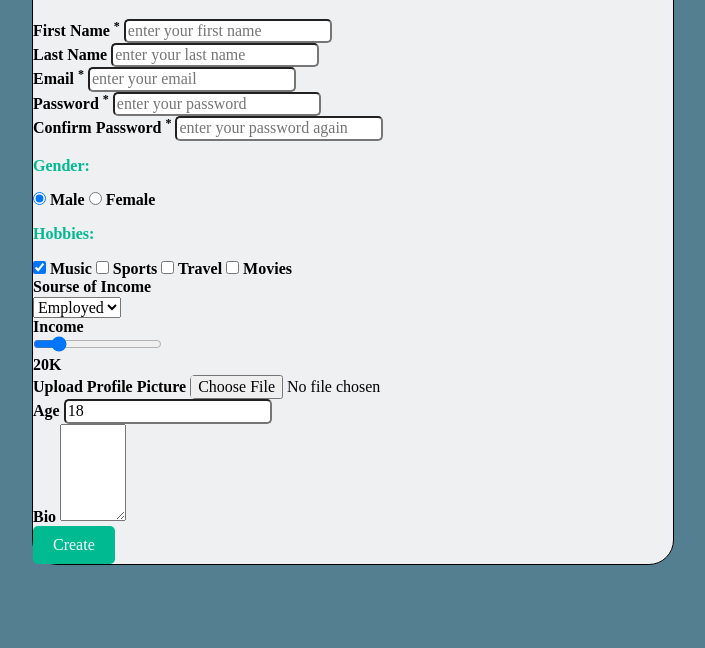
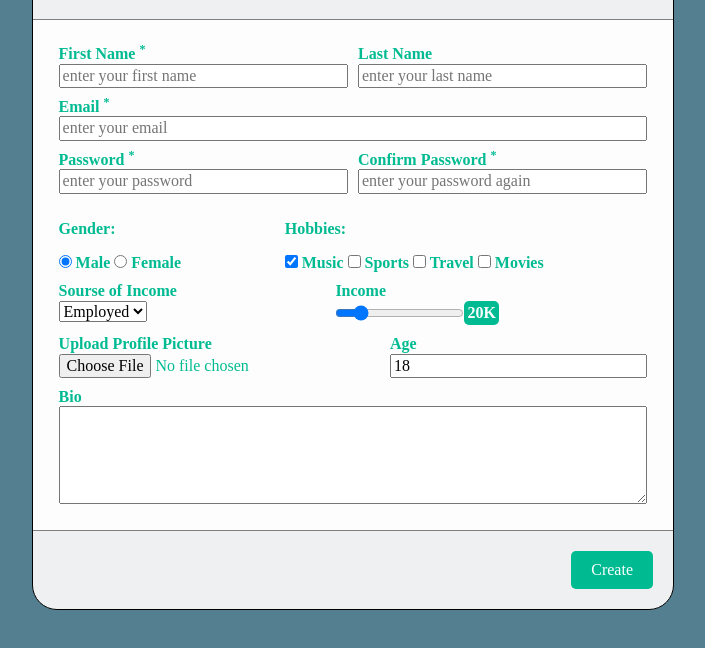
Before and after one commit to volodons/registration-form-web-page, a plain HTML site: page task1_3/index.html in a window 1280 px wide. Shown: the part 94-742 px from the top of the page, without its empty margins (287-992 px from the left). Drawn offline with Linux system fonts and the light colour scheme.

Commit message:
Update task1_3/styles/style.css

```diff
--- a/task1_3/styles/style.css
+++ b/task1_3/styles/style.css
@@ -1,4 +1,91 @@
-html {
+.html-wrapper {
+  background-color: #547f91;
+  font-weight: bold;
+}
+
+.body-wrapper {
+  background-color: #eff0f1;
+  width: 50%;
+  margin-top: 2.5%;
+  margin-bottom: 2.5%;
+  margin-left: auto;
+  margin-right: auto;
+  border-radius: 25px;
+  border: 1px solid black;
+}
+
+.form-header {
+  color: #666666;
+  text-align: center;
+}
+
+.content {
+  background-color: #fdfdfd;
+  color: #00bb92;
+  border-top: 1px solid gray;
+  border-bottom: 1px solid gray;
+  display: flex;
+  flex-direction: column;
+  padding: 4%;
+  row-gap: 10px;
+}
+
+.field {
+  display: flex;
+  flex-direction: column;
+  flex-grow: 1;
+  column-gap: 10px;
+}
+
+.big-field {
+  display: flex;
+  flex-direction: column;
+}
+
+.flex {
+  display: flex;
+  column-gap: 10px;
+}
+
+.radios-and-checkboxes-wrapper {
+  display: flex;
+  align-items: space-between;
+}
+
+.radios {
+  flex-grow: 1;
+}
+
+.checkboxes {
+  flex-grow: 1;
+}
+
+.range {
+  display: flex;
+}
+
+.button-wrapper {
+  display: flex;
+  justify-content: end;
+  margin: 20px;
+}
+
+.button-wrapper button {
+  background-color: #00bb92;
+  color: #fbfeff;
+  padding: 10px 20px 10px 20px;
+  border: none;
+  border-radius: 5px;
+}
+
+#rangeValue {
+  background-color: #00bb92;
+  color: #fbfeff;
+  padding: 3px;
+  border-radius: 5px;
+}
+
+/*html {
   background-color: #547f91;
   font-weight: bold;
 }
@@ -24,7 +111,7 @@ main {
   border-top: 1px solid gray;
   border-bottom: 1px solid gray;
   padding: 1%;
-}
+}*/
 
 /*.first-name {
   grid-area: first-name;
@@ -88,13 +175,13 @@ form {
   grid-template-rows: auto auto auto auto auto auto auto;
 }*/
 
-p {
+/*p {
   color: #00bb92;
 }
 
 input {
   border-radius: 5px;
-}
+}*/
 
 /*.first-name {
   float: left;
@@ -121,7 +208,7 @@ input {
   width: 50%;
 }*/
 
-.salary-output {
+/*.salary-output {
   background-color: #00bb92;
   color: #fbfeff;
   padding: 3px;
@@ -140,7 +227,7 @@ button {
   padding: 10px 20px 10px 20px;
   border: none;
   border-radius: 5px;
-}
+}*/
 
 /* .middle-section {
   background-color: #fdfdfd;
```
